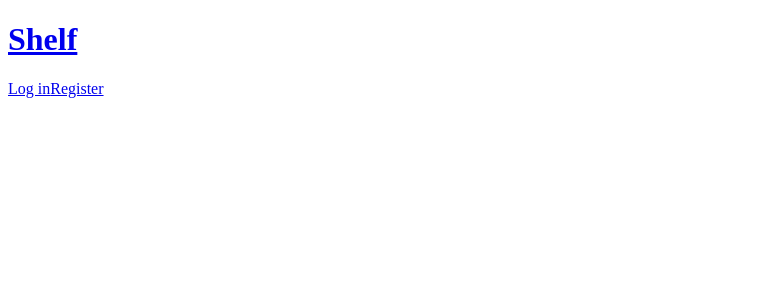
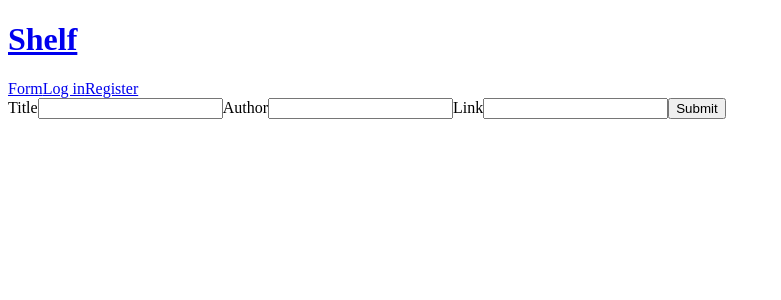
Before and after one commit to bpdm88/link-manager, a React (Create React App) app in the folder client/: page /form in a window 1280 px wide. Shown: the top 300 px of the page, without its empty margins (0-781 px from the left). Built offline with nearby package versions, Linux system fonts and the light colour scheme.

Commit message:
post request successful with form component

```diff
--- a/client/package.json
+++ b/client/package.json
@@ -9,6 +9,7 @@
     "axios": "^0.21.1",
     "react": "^17.0.2",
     "react-dom": "^17.0.2",
+    "react-hook-form": "^7.4.1",
     "react-router-dom": "^5.2.0",
     "react-scripts": "4.0.3",
     "web-vitals": "^1.1.1"
--- /dev/null
+++ b/client/src/app/form/index.js
@@ -0,0 +1,49 @@
+import React, { useState } from 'react'
+import axios from 'axios'
+
+const FormContainer = () => {
+  const [formData, setFormData] = useState({ title: '', author: '', link: '' })
+
+  const postLink = async e => {
+    e.preventDefault()
+
+    const linkData = {
+      title: formData.title,
+      author: formData.author,
+      link: formData.link
+    }
+
+    await axios.post('http://localhost:5000/link/', linkData)
+  }
+
+  return (
+    <div>
+      <form onSubmit={postLink}>
+        <label htmlFor="title">Title</label>
+        <input
+          id="title"
+          type="text"
+          onChange={e => setFormData({ ...formData, title: e.target.value })}
+          value={formData.title}
+        />
+        <label htmlFor="author">Author</label>
+        <input
+          id="author"
+          type="text"
+          onChange={e => setFormData({ ...formData, author: e.target.value })}
+          value={formData.author}
+        />
+        <label htmlFor="link">Link</label>
+        <input
+          id="link"
+          type="text"
+          onChange={e => setFormData({ ...formData, link: e.target.value })}
+          value={formData.link}
+        />
+        <button type="submit">Submit</button>
+      </form>
+    </div>
+  )
+}
+
+export default FormContainer
--- a/client/src/app/home/home.jsx
+++ b/client/src/app/home/home.jsx
@@ -6,7 +6,7 @@ const Home = ({ links }) => {
   return (
     <div>
       {links.map((link, i) => {
-        return <Link key={i} link={link.title} />
+        return <Link key={i} title={link.title} author={link.author} link={link.link} />
       })}
     </div>
   )
--- a/client/src/app/home/index.js
+++ b/client/src/app/home/index.js
@@ -1,4 +1,5 @@
 import React, { useEffect, useState } from 'react'
+
 import Axios from 'axios'
 
 import Home from './home'
--- a/client/src/components/link/index.jsx
+++ b/client/src/components/link/index.jsx
@@ -1,9 +1,10 @@
 import React from 'react'
 
-const Link = ({ link }) => {
+const Link = ({ title, author, link }) => {
   return (
     <div>
-      <h2>{link}</h2>
+      <h2>{title}</h2>
+      <h4>{author}</h4>
     </div>
   )
 }
--- a/client/src/components/navbar/index.jsx
+++ b/client/src/components/navbar/index.jsx
@@ -8,6 +8,7 @@ const NavBar = () => {
       <Link to="/">
         <h1>Shelf</h1>
       </Link>
+      <Link to="/form">Form</Link>
       <Link to="/login">Log in</Link>
       <Link to="/register">Register</Link>
     </div>
--- a/client/src/router.js
+++ b/client/src/router.js
@@ -2,6 +2,7 @@ import React from 'react'
 import { BrowserRouter, Switch, Route } from 'react-router-dom'
 
 import HomeContainer from './app/home'
+import FormContainer from './app/form'
 
 import NavBar from './components/navbar'
 
@@ -13,6 +14,9 @@ const Router = () => {
         <Route exact path="/">
           <HomeContainer />
         </Route>
+        <Route path="/form">
+          <FormContainer />
+        </Route>
         <Route path="/login">Log in</Route>
         <Route path="/register">Register</Route>
       </Switch>
```
Also changed, not shown: client/src/components/form/index.js (deleted, +0 -7 lines), 1 other file (tests, documents, lock files or other folders).
